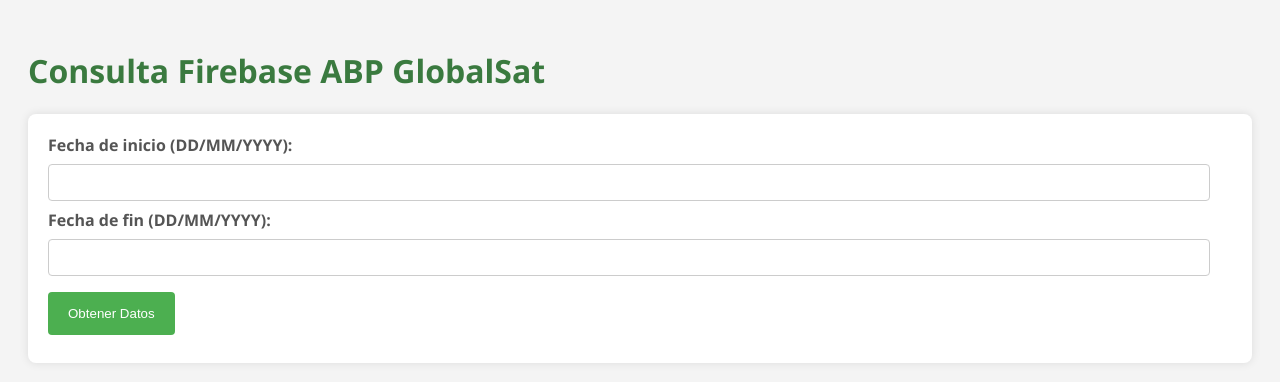
After one commit to lcampana69/Firebase_Python, a Flask app: template templates/index1.html in a window 1280 px wide. The commit adds this page. Shown: the top 382 px of the page. Run offline with Flask 3, Linux system fonts and the light colour scheme; the template is opened without the code that fills it, so the values that code supplies are empty.

Commit message:
Version con generacion de un fichero con los datos

```diff
--- /dev/null
+++ b/main.py
@@ -0,0 +1,41 @@
+# importing Flask and other modules
+from flask import Flask, request, render_template
+from FirebaseClass import *
+from ToolsClass import *
+import os
+import sys
+
+# Obtener la ruta completa del script
+script_path = os.path.abspath(sys.argv[0])
+# Extraer el directorio del script
+script_dir = os.path.dirname(script_path)
+# Cambiar el directorio de trabajo actual al directorio del script
+os.chdir(script_dir)
+# Flask constructor
+PATH_JSON='./firebase/crispdevicestool-firebase-adminsdk-adahh-2106b4e801.json'
+tools=Tools()
+fb=Firebase(PATH_JSON)
+app = Flask(__name__,
+            template_folder='templates',  # Name of html file folder
+            static_folder='static'  # Name of directory for static files
+           )
+
+# A decorator used to tell the application
+# which URL is associated function
+@app.route('/', methods =["GET", "POST"])
+def gfg():
+    if request.method == "POST":
+       # getting input with name = fname in HTML form
+      startDate = request.form.get("startDate")
+       # getting input with name = lname in HTML form
+      endDate = request.form.get("endDate")
+      ABPFirestore=fb.get_json_collection('ABPDevices',startDate,endDate)
+      return render_template("index1.html", data=ABPFirestore)
+    return render_template("index1.html", data=None)
+
+if __name__=='__main__':
+   app.run(
+     debug=True,
+     host='0.0.0.0',  # EStablishes the host, required for repl to detect the site
+     port=7000
+   )
--- /dev/null
+++ b/templates/index1.html
@@ -0,0 +1,78 @@
+<!DOCTYPE html>
+<html lang="en">
+<head>
+    <meta charset="UTF-8">
+    <meta name="viewport" content="width=device-width, initial-scale=1.0">
+    <title>Consulta Firebase</title>
+    <style>
+        body {
+            font-family: 'Segoe UI', Tahoma, Geneva, Verdana, sans-serif;
+            padding: 20px;
+            background-color: #f4f4f4;
+        }
+        h1 {
+            color: #3a7a3f;
+        }
+        form {
+            background-color: #fff;
+            padding: 20px;
+            border-radius: 8px;
+            box-shadow: 0 0 10px 0 rgba(0, 0, 0, 0.1);
+        }
+        label {
+            font-weight: bold;
+            color: #555;
+        }
+        input[type="text"] {
+            width: calc(100% - 22px);
+            padding: 10px;
+            margin: 8px 0;
+            border-radius: 4px;
+            border: 1px solid #ccc;
+            box-sizing: border-box;
+        }
+        button {
+            background-color: #4CAF50; /* Green */
+            color: white;
+            padding: 14px 20px;
+            margin: 8px 0;
+            border: none;
+            border-radius: 4px;
+            cursor: pointer;
+        }
+        button:hover {
+            background-color: #45a049;
+        }
+    </style>
+</head>
+<body>
+    <h1>Consulta Firebase ABP GlobalSat</h1>
+    <form method="post">
+        <label for="startDate">Fecha de inicio (DD/MM/YYYY):</label><br>
+        <input type="text" id="startDate" name="startDate" required><br>
+        <label for="endDate">Fecha de fin (DD/MM/YYYY):</label><br>
+        <input type="text" id="endDate" name="endDate" required><br>
+        <button type="submit">Obtener Datos</button>
+    </form>
+
+    <script>
+    document.addEventListener('DOMContentLoaded', () => {
+        // Verifica si hay datos pasados a la plantilla
+        const data = {{ data|tojson|safe }};
+        if (data) {
+            // Crea un Blob con los datos
+            const blob = new Blob([data], {type: 'application/json'});
+            const url = URL.createObjectURL(blob);
+            // Crea un enlace para descargar el archivo
+            const a = document.createElement('a');
+            a.href = url;
+            a.download = 'datos.json';
+            document.body.appendChild(a);
+            a.click();
+            document.body.removeChild(a);
+            URL.revokeObjectURL(url);
+        }
+    });
+    </script>
+</body>
+</html>
```
Also changed, not shown: FirebaseClass.py (renamed from api/FirebaseClass.py, +6 -2 lines), api/GetFirebaseDB_GlobalSat.py (deleted, +0 -30 lines), api/user.py (deleted, +0 -23 lines), requirements.txt (added, +72 -0 lines), templates/index.html (+17 -17 lines), ToolsClass.py (renamed from api/ToolsClass.py), firebase/crispdevicestool-firebase-adminsdk-adahh-2106b4e801.json (renamed from api/firebase/crispdevicestool-firebase-adminsdk-adahh-2106b4e801.json), vercel.json (added), 1 other file.
